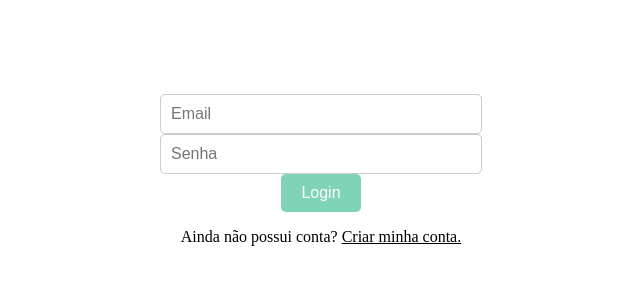
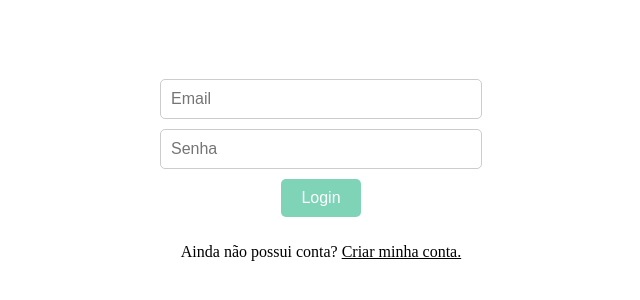
Before and after one commit to larissaperinoto/sales-app, a React (Create React App) app: page / in a window 1280 px wide. Shown: the part 230-530 px from the top of the page, without its empty margins (319-959 px from the left). Built offline with nearby package versions, Linux system fonts and the light colour scheme.

Commit message:
style: pequenos ajustes de css

```diff
--- a/src/components/login/login.css
+++ b/src/components/login/login.css
@@ -4,6 +4,7 @@
   align-items: center;
   justify-content: center;
   height: 100vh;
+  gap: 10px;
 }
 
 .login-form {
--- a/src/components/products/products.css
+++ b/src/components/products/products.css
@@ -30,4 +30,5 @@
   background-color: #7fd3b6;
   color: #fff;
   cursor: pointer;
+  margin-left: 5px;
 }
```
